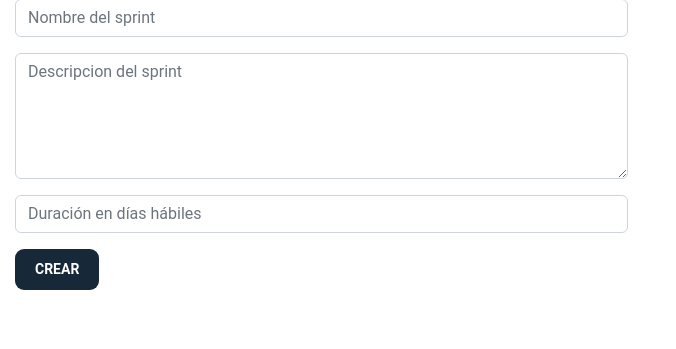
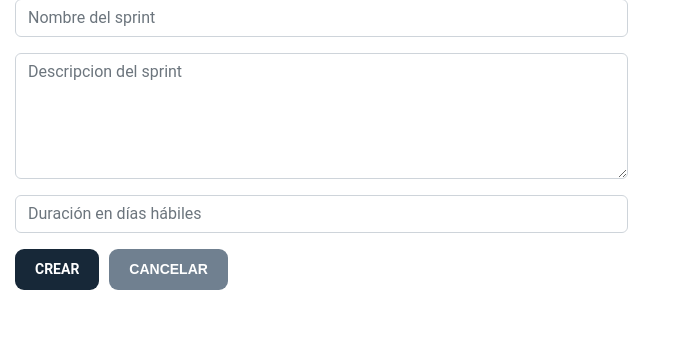
Before and after one commit to DiegoMcs7/proyecto-is2, a Django app: template proyecto/account/templates/sprint/add_sprint.html in a window 1280 px wide. Shown: the part 146-495 px from the top of the page, without its empty margins (0-676 px from the left). Run offline with Django 4.2, Linux system fonts and the light colour scheme; the template is opened without the code that fills it: values that come from a table or form of the project are taken from there, others are empty; the visitor is signed in with stand-in values (Sample User, id 1); some libraries are stand-ins or nearby versions.

Commit message:
Agregado de botones para cancelar y volvet atras

```diff
--- a/proyecto/account/forms.py
+++ b/proyecto/account/forms.py
@@ -99,7 +99,7 @@ class ProyectosForm(ModelForm):
         widgets = {
             'nombre_proyecto': forms.TextInput(attrs={'class': 'form-control', 'placeholder': 'Nombre del Proyecto'}),
             'desc_proyecto': forms.Textarea(attrs={'class': 'form-control', 'placeholder': 'Descripcion del Proyecto', 'style': 'height: 30%;'}),
-            'estado_proyecto': forms.HiddenInput(attrs={'class': 'form-select', 'placeholder': 'Estado del Proyecto'}),
+            'estado_proyecto': forms.Select(attrs={'class': 'form-select', 'placeholder': 'Estado del Proyecto'}),
             'fecha_inicio': forms.DateInput(attrs={'type': 'date', 'class': 'form-control', 'placeholder': 'Fecha Inicio'}),
             'fecha_fin': forms.DateInput(attrs={'type': 'date', 'class': 'form-control', 'placeholder': 'Fecha Fin'}),
             'scrum_master': forms.Select(attrs={'class': 'form-select', 'placeholder': 'Scrum Master'}),
@@ -249,7 +249,7 @@ class TipoUsForm(ModelForm):
         widgets = {
             'nombre_tipo_us': forms.TextInput(attrs={'class': 'form-control', 'placeholder': 'Nombre del Tipo_US'}),
             'id_estado': forms.Select(attrs={'class': 'form-control', 'placeholder': 'Estado'}),
-            'id_proyecto': forms.Select(attrs={'class': 'form-control', 'placeholder': 'Proyecto'}),
+            'id_proyecto': forms.HiddenInput(attrs={'class': 'form-control', 'placeholder': 'Proyecto'}),
         }
 
 
@@ -264,5 +264,5 @@ class EstadosForm(ModelForm):
         }
         widgets = {
             'nombre_estado': forms.TextInput(attrs={'class': 'form-control', 'placeholder': 'Nombre del Estados'}),
-            'id_tipo_user_story': forms.Select(attrs={'class': 'form-control', 'placeholder': 'Tipo User Story'}),
+            'id_tipo_user_story': forms.HiddenInput(attrs={'class': 'form-control', 'placeholder': 'Tipo User Story'}),
         }
--- a/proyecto/account/templates/estados/add_estados.html
+++ b/proyecto/account/templates/estados/add_estados.html
@@ -70,8 +70,10 @@
 				{% csrf_token %}
 
 				{{ form.as_p }}
-
-				<input type="submit" value="Crear">
+				<div style="display: flex;">
+                    <input type="submit" value="Crear">
+                    <a class="button" href="{% url 'estados-list' id_proyecto id_tipo_us %}" style="margin-left: 10px; text-decoration: none; font-family: Arial, Helvetica, sans-serif; background-color: slategray;">Cancelar</a>
+                </div>
 
 			</form>
 		</div>
--- a/proyecto/account/templates/estados/estados_list.html
+++ b/proyecto/account/templates/estados/estados_list.html
@@ -94,6 +94,7 @@
 
             {% endfor %}
         </table>
+            <a class="button" href="{% url "tipos_us-list" id_proyecto %}" style="margin-left: 15px; text-decoration: none; font-family: Arial, Helvetica, sans-serif; background-color: slategray;">Volver</a>
     </div>
 </body>
 </html>
--- a/proyecto/account/templates/roles_y_permisos/add_rol.html
+++ b/proyecto/account/templates/roles_y_permisos/add_rol.html
@@ -68,7 +68,10 @@
 
 				{% csrf_token %}
 				{{ form.as_p }}
-				<input type="submit" value="Crear">
+				<div style="display: flex;">
+                    <input type="submit" value="Crear">
+                    <a class="button" href="{% url "list-roles" project.id %}" style="margin-left: 10px; text-decoration: none; font-family: Arial, Helvetica, sans-serif; background-color: slategray;">Cancelar</a>
+                </div>
 
 			</form>
 		</div>
--- a/proyecto/account/templates/sprint/add_sprint.html
+++ b/proyecto/account/templates/sprint/add_sprint.html
@@ -79,10 +79,10 @@
 				</div>
 
 				{% endfor %}
-
-				<input type="submit" value="Crear">
-
-
+				<div style="display: flex;">
+                    <input type="submit" value="Crear">
+                    <a class="button" href="{% url "sprint-list" project.id %}" style="margin-left: 10px; text-decoration: none; font-family: Arial, Helvetica, sans-serif; background-color: slategray;">Cancelar</a>
+                </div>
 			</form>
 		</div>
 	</div>
--- a/proyecto/account/templates/tipos_us/update_tipos_us.html
+++ b/proyecto/account/templates/tipos_us/update_tipos_us.html
@@ -70,8 +70,11 @@
 			{% csrf_token %}
 
 			{{ form.as_p }}
+            <div style="display: flex;">
+                <input type="submit" value="Actualizar" class="btn btn-secondary">
+                <a class="button" href="{% url "tipos_us-list" id_proyecto %}" style="margin-left: 10px; text-decoration: none; font-family: Arial, Helvetica, sans-serif; background-color: slategray;">Cancelar</a>
+            </div>
 
-			<input type="submit" value="Actualizar" class="btn btn-secondary">
 
 		</form>
            </div>
```
Also changed, not shown: proyecto/account/templates/tipos_us/add_tipos_us.html (+4 -4 lines), proyecto/account/templates/user_story/add_user_story.html (+5 -4 lines), proyecto/account/views.py (+4 -4 lines).
